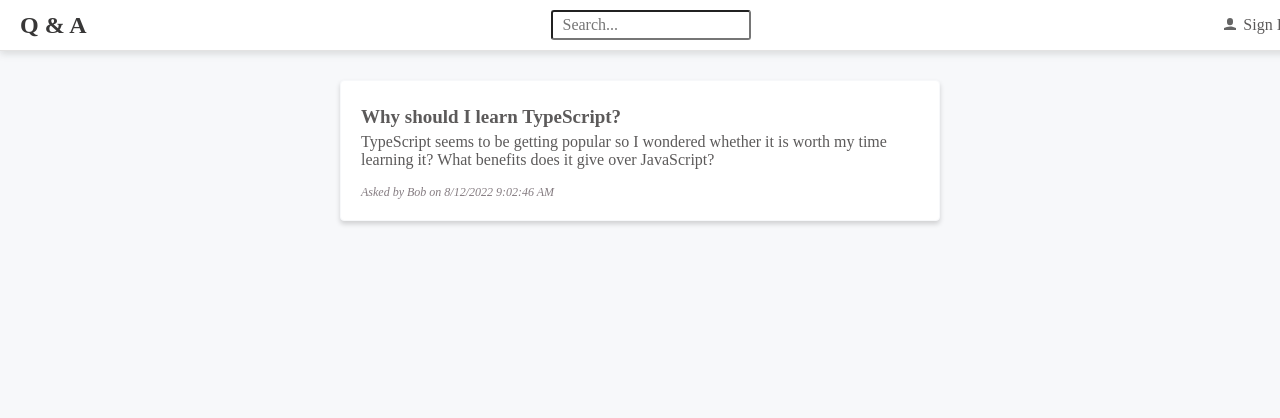
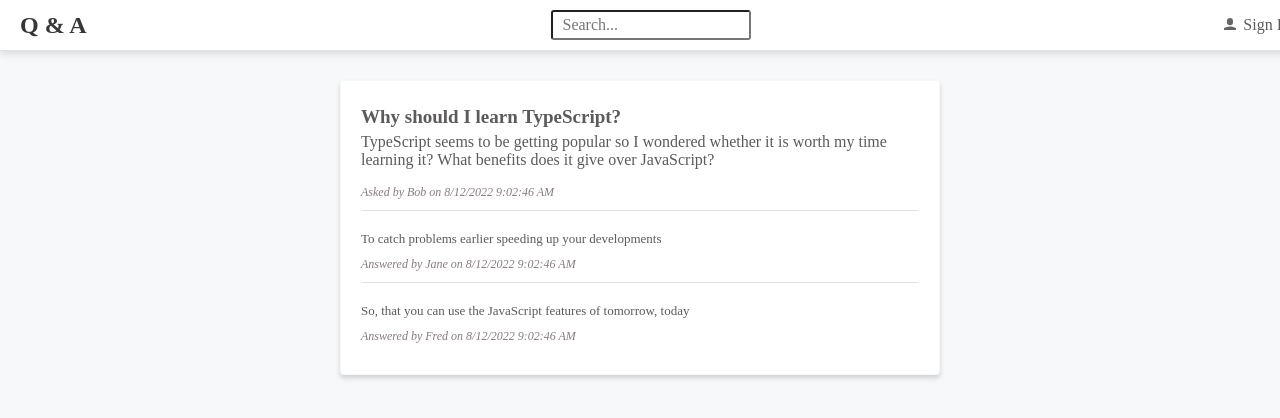
Before and after one commit to KennedyMungai/DankQAndAApp, a React (Create React App) app in the folder qandafrontend/: page /questions/1 in a window 1280 px wide. Shown: the top 418 px of the page. Built offline with nearby package versions, Linux system fonts and the light colour scheme.

Commit message:
Added a reference for the AnswerList

```diff
--- a/qandafrontend/src/QuestionPage.tsx
+++ b/qandafrontend/src/QuestionPage.tsx
@@ -66,6 +66,7 @@ const QuestionPage = () => {
                             ${question.created.toLocaleTimeString()}`
                         }
                     </div>
+                    <AnswerList data={question.answers} />
                 </>
             )}
         </div>
```
